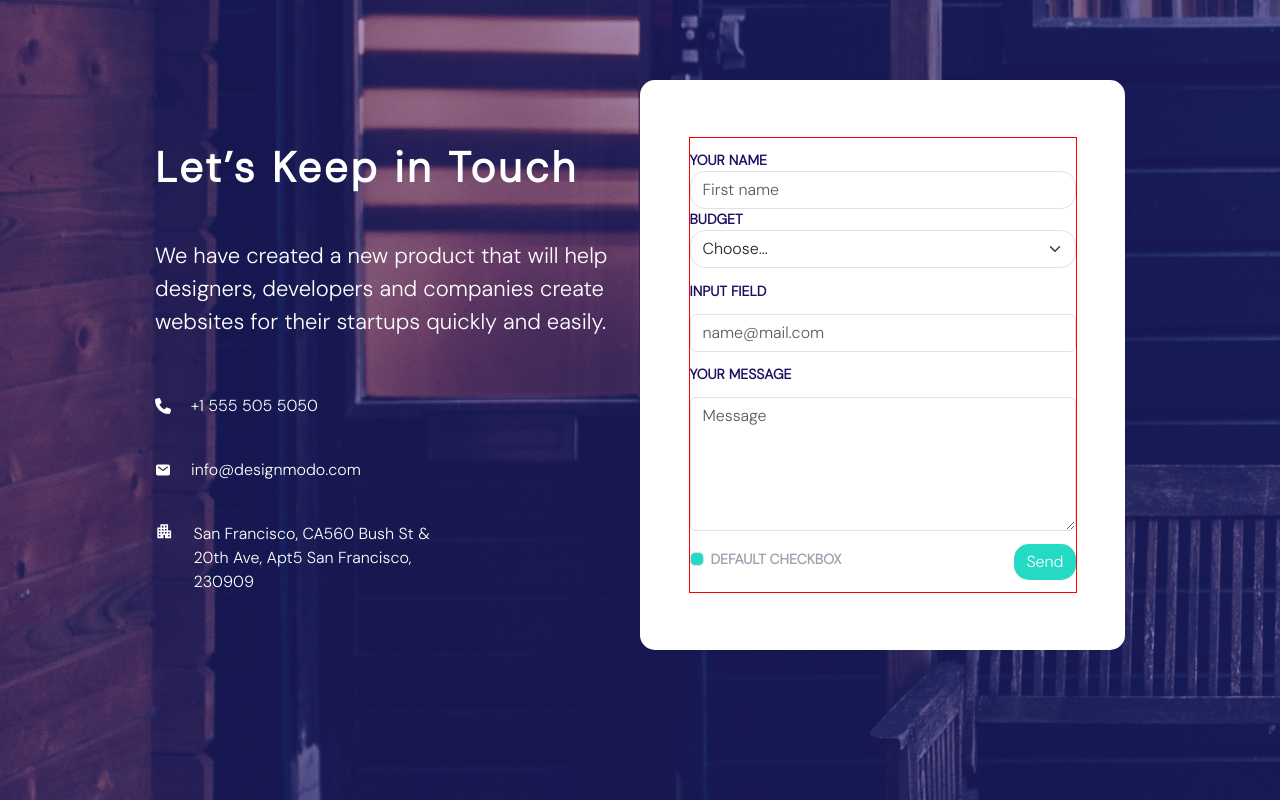
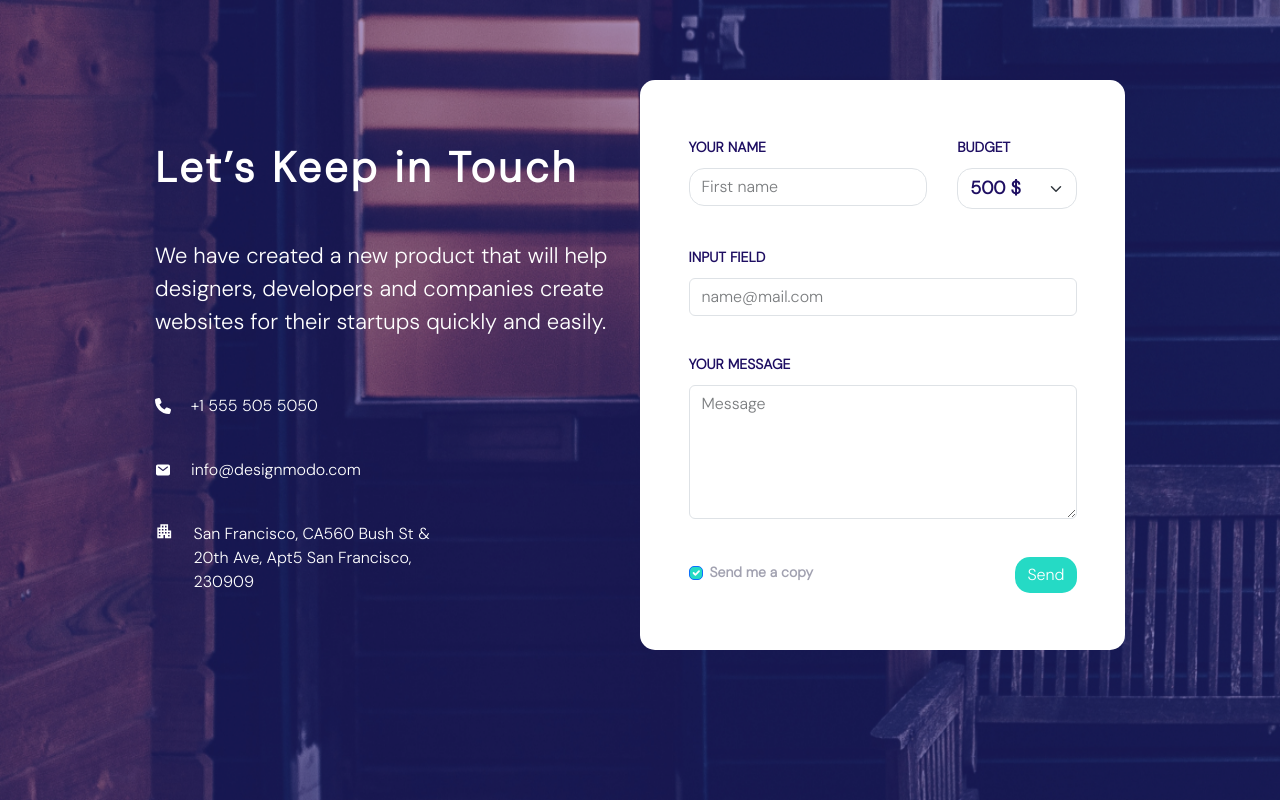
Before and after one commit to viix54/forgetCodeFigma, a React (Vite) app: page / in a window 1280 px wide. Shown: the part 6520-7320 px from the top of the page. Built offline with nearby package versions, Linux system fonts and the light colour scheme.

Commit message:
Contact page has been done, but we need React Hook Form as well

```diff
--- a/src/components/Contact_page/Contact.jsx
+++ b/src/components/Contact_page/Contact.jsx
@@ -31,40 +31,51 @@ export const Contact = () => {
         <section className="contact_form">
           <form>
             <div className="nameAndBudget">
-              <label htmlFor="firstNameInput">Your name</label>
+              <label htmlFor="firstNameInput" className="name_container">
+                Your name
                 <input
                   type="text"
                   className="form-control"
                   placeholder="First name"
                   id="firstNameInput"
                 />
-              <label htmlFor="budget">Budget</label>
+              </label>
+              <label htmlFor="budget" className="budget_container">
+                Budget
                 <select className="form-select" id="budget">
-                <option selected>Choose...</option>
-                <option value="1">One</option>
-                <option value="2">Two</option>
-                <option value="3">Three</option>
+                  <option selected value="500">
+                    500 $
+                  </option>
+                  <option value="600">600 $</option>
+                  <option value="700">700 $</option>
+                  <option value="800">800 $</option>
                 </select>
+              </label>
             </div>
-            <label htmlFor="mail">Input field</label>
+            <label htmlFor="mail">
+              Input field
               <input type="text" className="form-control" placeholder="name@mail.com" id="mail" />
-            <label htmlFor="message">Your message</label>
+            </label>
+            <label htmlFor="message">
+              Your message
               <textarea
                 className="form-control"
                 id="message"
                 cols="30"
                 rows="5"
                 placeholder="Message"></textarea>
+            </label>
             <footer>
               <div className="form-check">
+                <label className="form-check-label footer_checkbox" htmlFor="flexCheckChecked">
                   <input
                     className="form-check-input"
                     type="checkbox"
                     value=""
-                  id="flexCheckDefault"
+                    id="flexCheckChecked"
+                    checked
                   />
-                <label className="form-check-label footer_checkbox" htmlFor="flexCheckDefault">
-                  Default checkbox
+                  Send me a copy
                 </label>
               </div>
               <button type="submit" className="btn btn-success">
--- a/src/components/Contact_page/contact.scss
+++ b/src/components/Contact_page/contact.scss
@@ -1,6 +1,10 @@
 @import url('https://fonts.googleapis.com/css2?family=DM+Sans:opsz,wght@9..40,300&display=swap');
 
 $text_font: 'DM Sans', sans-serif;
+
+// input,textarea::placeholder{
+//                                 opacity: 0.4;
+//                             }
 
 .contact_container{
     font-family: $text_font;
@@ -65,19 +69,51 @@ $text_font: 'DM Sans', sans-serif;
             &>form{
                 display: flex;
                 flex-direction: column;
-                justify-content: space-evenly;
+                justify-content: space-between;
                 width: 80%;
                 height: 80%;
-                border: 1px solid red;
+                // border: 1px solid red;
                 color: #1E0E62;
                 text-align: left;
                 text-transform: uppercase;
                 font-size: 14px;
                 font-weight: bold;
+                input,textarea{
+                    color:#1E0E62;
+                    &::placeholder{
+                        opacity: 0.8;
+                    }
+
+                }
+                select, option{
+                    font-weight: 700;
+                    font-size: 18px;
+                    color: #1E0E62;
+                }
                 .nameAndBudget{
-                    &>select, input{
-                        border-radius: 15px;
+                    display: flex;
+                    justify-content: space-between;
+                    column-gap: 30px;
+                    &>label{
+                        display: flex;
+                        flex-direction: column;
+                        row-gap: 10px;
+                        &>select,input{
+                            border-radius: 15px;
+                        }
                     }
+                    .name_container{
+                        flex: 2;
+                    }
+                    .budget_container{
+                        flex: 1;
+                    }
+
+                }
+                &>label{
+                    display: flex;
+                    flex-direction: column;
+                    row-gap: 10px;
                 }
                 &>footer{
                     display: flex;
@@ -89,15 +125,22 @@ $text_font: 'DM Sans', sans-serif;
                         border-radius: 15px;
                     }
                     &>div{
-                        &>input{
-                            border-radius: 5px;
-                            background-color: #25DAC5;
-                            color: black;
-                        }
                         .footer_checkbox{
                             color: rgba($color: #151439, $alpha: 0.4);
                         }
+                        &>label{
+                            text-transform:none;
+                            &>input{
+                                border-radius: 5px;
+                                background-color: #25DAC5;
+                                &:checked{
+                                    color: black;
+                                }
+
+                            }
+                        }
                     }
+
                 }
             }
         }
```
Lines whose indentation alone changed are shown as unchanged.
